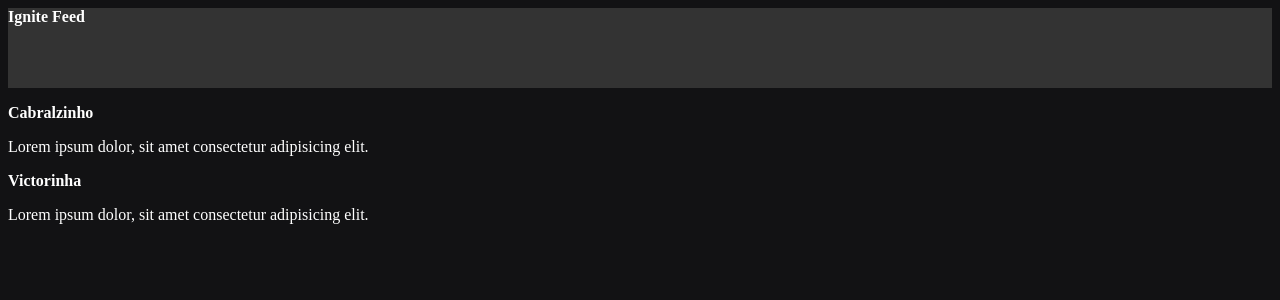
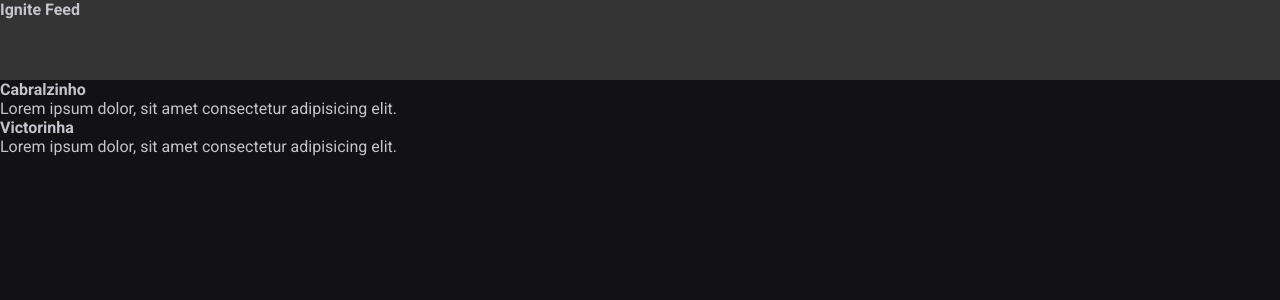
Before and after one commit to filipecabraal/curso-react-rocketseat, a React (Vite) app: page / in a window 1280 px wide. Shown: the top 300 px of the page. Built offline with nearby package versions, Linux system fonts and the light colour scheme.

Commit message:
[Modulo 02] -> Criação do global css + importação de font via repo open-source google

```diff
--- a/index.html
+++ b/index.html
@@ -2,7 +2,14 @@
 <html lang="en">
   <head>
     <meta charset="UTF-8" />
+
+    <link rel="preconnect" href="https://fonts.googleapis.com" />
+    <link rel="preconnect" href="https://fonts.gstatic.com" crossorigin />
+
     <meta name="viewport" content="width=device-width, initial-scale=1.0" />
+
+    <link href="https://fonts.googleapis.com/css2?family=Roboto:wght@400;700&display=swap" rel="stylesheet" />
+
     <title>Vite + React</title>
   </head>
   <body>
--- a/src/App.jsx
+++ b/src/App.jsx
@@ -2,7 +2,7 @@
 
 import { Post } from './Post';
 import { Header } from './components/Header';
-import './styles.css';
+import './global.css';
 
 export function App() {
   return (
--- /dev/null
+++ b/src/global.css
@@ -0,0 +1,30 @@
+:root {
+    --white: #fff;
+    --gray-100: #e1e1e6;
+    --gray-300: #c4c4cc;
+    --gray-400: #8d8d99;
+    --gray-600: #323238;
+    --gray-700: #29292e;
+    --gray-800: #202024;
+    --gray-900: #121214;
+
+    --green-500: #00875f;
+}
+
+* {
+    margin: 0;
+    padding: 0;
+    box-sizing: border-box; /*Box Model - Impede o aumento da largura e altura*/
+}
+
+body {
+    background: var(--gray-900);
+    color: var(--gray-300);
+    -webkit-font-smoothing: antialiased; /*Anti-serrilhado nas fonts*/
+}
+
+body, input, textarea, button {
+    font-family: 'Roboto', sans-serif;
+    font-weight: 400;
+    font-size: 1rem;
+} /*Elementos que não herdam estilização do body*/
--- a/src/styles.css
+++ /dev/null
@@ -1,4 +0,0 @@
-body {
-    background: #121214;
-    color: #fff;
-}
```
